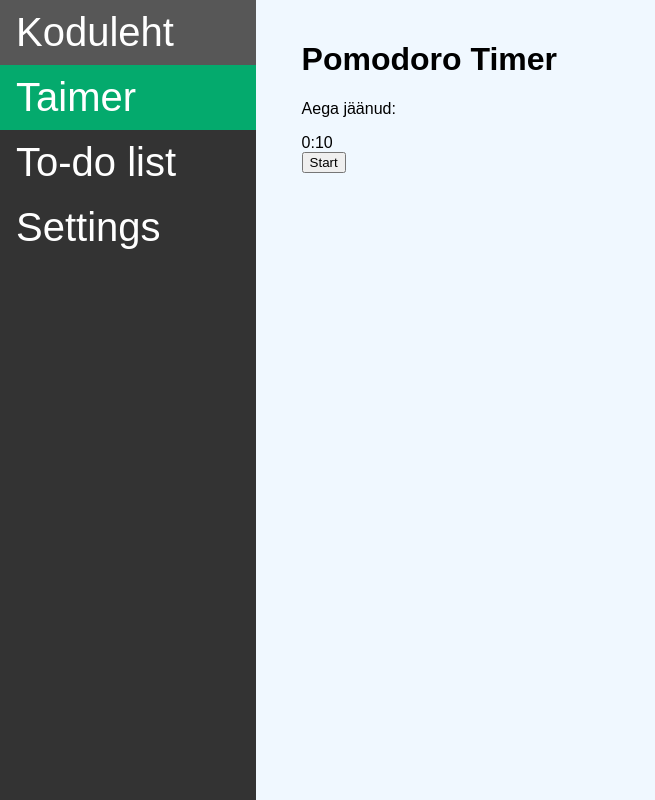
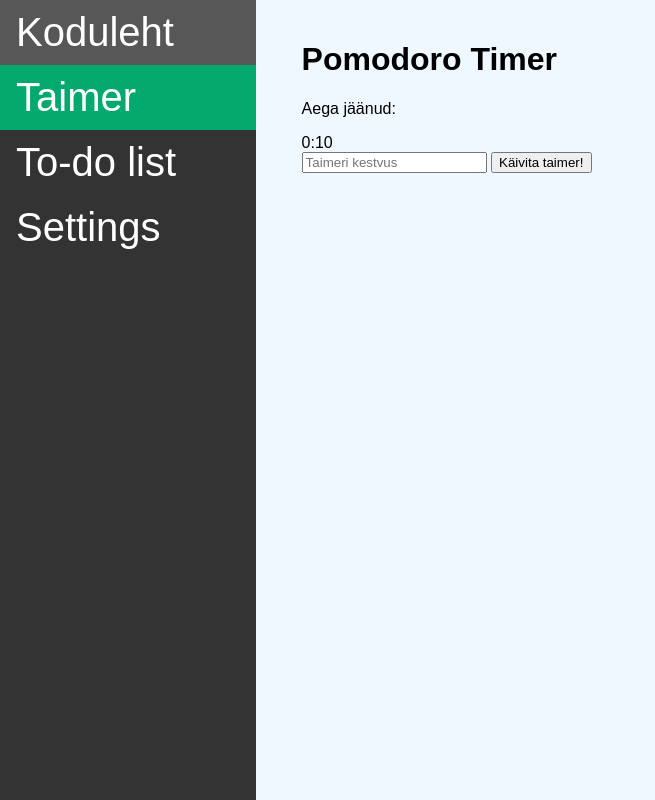
Before and after one commit to Vahvl/produdoro3, a Flask app: page /pomodoro in a window 1280 px wide. Shown: the whole page, without its empty margins (0-655 px from the left). Run offline with Flask 3, Linux system fonts and the light colour scheme.

Commit message:
taimerimuudualgus

```diff
--- a/templates/pomodoro.html
+++ b/templates/pomodoro.html
@@ -56,7 +56,10 @@
         <h1>Pomodoro Timer</h1>
         <p>Aega jäänud:</p>
         <div id="timer">0:10</div>  <!-- Algne aeg 10 sekundit -->
-        <button id="start-btn">Start</button>
+        <form class="add-task-form" onsubmit="addTask(event)">
+            <input type="number" id="kestvus" placeholder="Taimeri kestvus" required>
+            <button id = start-btn, type="submit">Käivita taimer!</button>
+        </form>
 
     </div>
 
```
